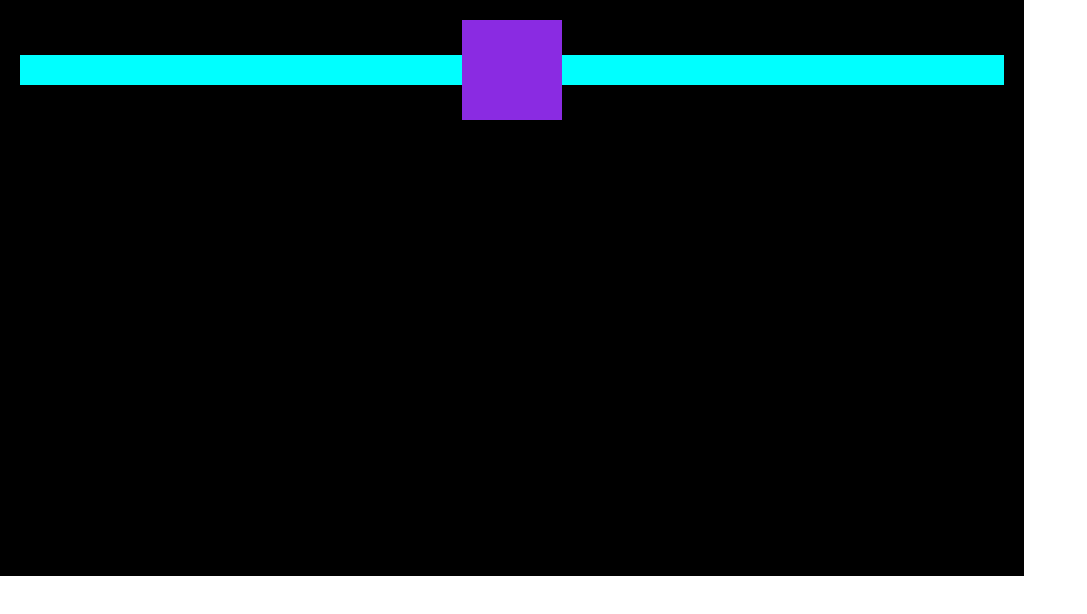
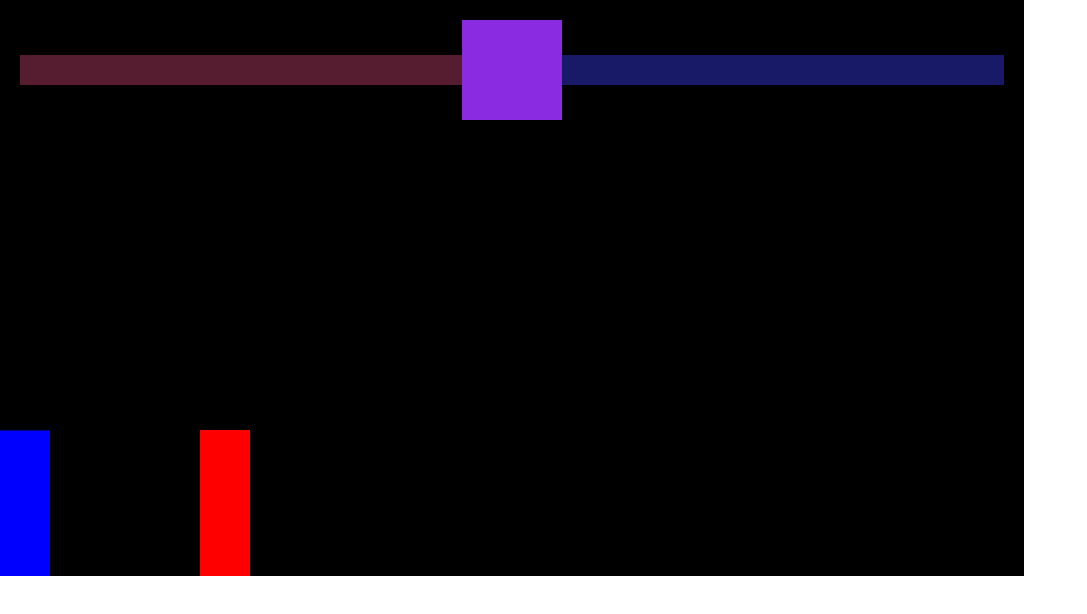
Before and after one commit to siddhigoel93/tekken, a plain HTML site: page main.html in a window 1280 px wide. Shown: the whole page, without its empty margins (0-1087 px from the left). Drawn offline with Linux system fonts and the light colour scheme.

Commit message:
make health interactive

```diff
--- a/main.html
+++ b/main.html
@@ -11,9 +11,15 @@
 <body>
     <div class="main-cont">
         <div class="cont">
-            <div class="player-health-bar"></div>
+            <div class = "player">
+                <div class="player-health-bar"></div>
+                <div class="player-health"></div>
+            </div>
             <div class="timer"></div>
-            <div class="enemy-health-bar"></div>
+            <div class="enemy">
+                <div class="enemy-health-bar"></div>
+                <div class="enemy-health"></div>
+            </div>
         </div>
         <canvas></canvas>
     </div>
--- a/script.js
+++ b/script.js
@@ -4,3 +4,156 @@ canvas.width = 1024;
 canvas.height = 576;
 
 ctx.fillRect(0, 0, canvas.width, canvas.height);
+const gravity = 0.5;
+
+const key = {
+    a: {
+        pressed: false
+    },
+    d: {
+        pressed: false
+    },
+    w: {
+        pressed: false
+    }
+}
+
+let lastKey;
+addEventListener('keydown', function (event) {
+    switch (event.key) {
+        case 'd':
+        case 'ArrowRight':
+            key.d.pressed = true;
+            lastKey = 'd';
+            break;
+        case 'a':
+        case 'ArrowLeft':
+            key.a.pressed = true;
+            lastKey = 'a';
+            break;
+        case 'w':
+        case 'ArrowUp':
+            player.velocity.y = -10;
+            key.w.pressed = true;
+            break;
+        case ' ':
+            player.attack();
+            break;
+    }
+}
+)
+addEventListener('keyup', function (event) {
+    switch (event.key) {
+        case 'd':
+        case 'ArrowRight':
+            key.d.pressed = false;
+            break;
+        case 'a':
+        case 'ArrowLeft':
+            key.a.pressed = false;
+            break;
+    }
+}
+)
+
+class Sprite {
+    constructor({ position, velocity, color = 'blue', offset }) {
+        this.position = position;
+        this.velocity = velocity;
+        this.width = 50;
+        this.height = 150;
+        this.attackBox = {
+            position: {
+                x: this.position.x,
+                y: this.position.y,
+            },
+            offset,
+            width: 100,
+            height: 50
+        };
+        this.color = color;
+        this.isAttacking;
+        this.health =100;
+    }
+
+    draw() {
+        ctx.fillStyle = this.color;
+        ctx.fillRect(this.position.x, this.position.y, this.width, this.height);
+        this.attackBox.position.x = this.position.x;
+        this.attackBox.position.y = this.position.y;
+
+
+        this.attackBox.position.x = this.position.x + this.attackBox.offset.x;
+        this.attackBox.position.y = this.position.y;
+        if (this.isAttacking) {
+            ctx.fillStyle = 'green';
+            ctx.fillRect(this.attackBox.position.x, this.attackBox.position.y, this.attackBox.width, this.attackBox.height);
+        }
+    }
+
+    update() {
+        this.draw();
+        this.position.x += this.velocity.x;
+        this.position.y += this.velocity.y;
+        if (this.position.y + this.height >= canvas.height) {
+            this.velocity.y = 0;
+        } else {
+            this.velocity.y += gravity;
+        }
+    }
+
+    attack() {
+        this.isAttacking = true;
+        setTimeout(() => {
+            this.isAttacking = false;
+        }, 100)
+    }
+}
+
+const player = new Sprite({
+    position: { x: 0, y: 0 },
+    velocity: { x: 0, y: 0 },
+    offset: { x: 0, y: 0 }
+});
+
+const enemy = new Sprite({
+    position: { x: 200, y: 100 },
+    velocity: { x: 0, y: 2 },
+    color: 'red',
+    offset: { x: -50, y: 0 }
+});
+
+function collision({char1, char2}){
+    return (char1.attackBox.position.x + char1.attackBox.width >= char2.position.x && char1.attackBox.position.x <= char2.position.x + char2.width && char1.attackBox.position.y + char1.attackBox.height >= char2.position.y && char1.attackBox.position.y <= char2.position.y + char2.height);
+
+}
+
+function animate() {
+    ctx.clearRect(0, 0, canvas.width, canvas.height);
+    player.update();
+    enemy.update();
+
+    player.velocity.x = 0;
+    enemy.velocity.x = 0;
+    if (key.a.pressed && lastKey == 'a') {
+        player.velocity.x = -5;
+    } else if (key.d.pressed && lastKey == 'd') {
+        player.velocity.x = 5;
+    }
+
+    //collision detection
+    if (collision({char1: player, char2: enemy}) && player.isAttacking){
+        enemy.health -= 20
+        document.querySelector(".enemy-health").style.width = enemy.health + '%';
+        player.isAttacking = false;
+    }
+    if (collision({char1: enemy, char2: player}) && enemy.isAttacking){
+        player.health -= 20
+        document.querySelector(".player-health").style.width = player.health + '%';
+        enemy.isAttacking = false;
+    }
+
+
+    requestAnimationFrame(animate);
+}
+animate();
--- a/style.css
+++ b/style.css
@@ -1,24 +1,25 @@
-*{
+* {
     margin: 0;
     padding: 0;
     box-sizing: border-box;
     overflow: hidden;
 }
 
-canvas{
+canvas {
     background: #000;
 }
 
-body{
+body {
     height: 100vh;
     width: 100vw;
 }
 
-.main-cont{
+.main-cont {
     position: relative;
     display: inline-block;
 }
-.cont{
+
+.cont {
     position: absolute;
     display: flex;
     align-items: center;
@@ -26,21 +27,52 @@ body{
     padding: 20px;
 }
 
-.player-health-bar{
-    background-color: aqua;
+.timer {
+    background-color: blueviolet;
+    width: 100px;
+    height: 100px;
+    flex-shrink: 0;
+}
+
+.enemy {
+    position: relative;
     height: 30px;
     width: 100%;
 }
 
-.timer{
-    background-color: blueviolet;
-    width: 100px;
-    height:100px;
-    flex-shrink: 0;
+.enemy-health-bar {
+    background-color: yellow;
+    height: 30px;
 }
 
-.enemy-health-bar{
-    background-color: aqua;
+.enemy-health {
+    position: absolute;
+    top: 0;
+    left: 0;
+    background-color: rgb(24, 25, 103);
     height: 30px;
     width: 100%;
 }
+
+.player {
+    position: relative;
+    display: flex;
+    justify-content: flex-end;
+    width: 100%;
+    height: 30px;
+}
+
+.player-health-bar {
+    background-color: rgb(107, 36, 36);
+    width: 100%;
+    height: 30px;
+}
+
+.player-health {
+    position: absolute;
+    top: 0;
+    right: 0;
+    background-color: rgb(86, 28, 47);
+    height: 30px;
+    width: 100%;
+}
```
